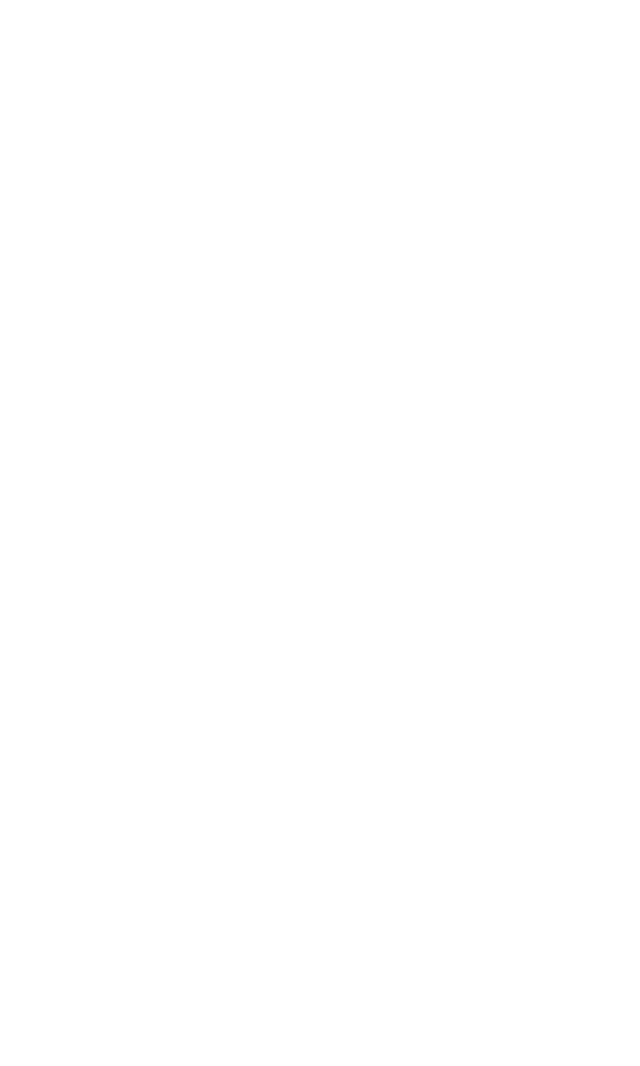
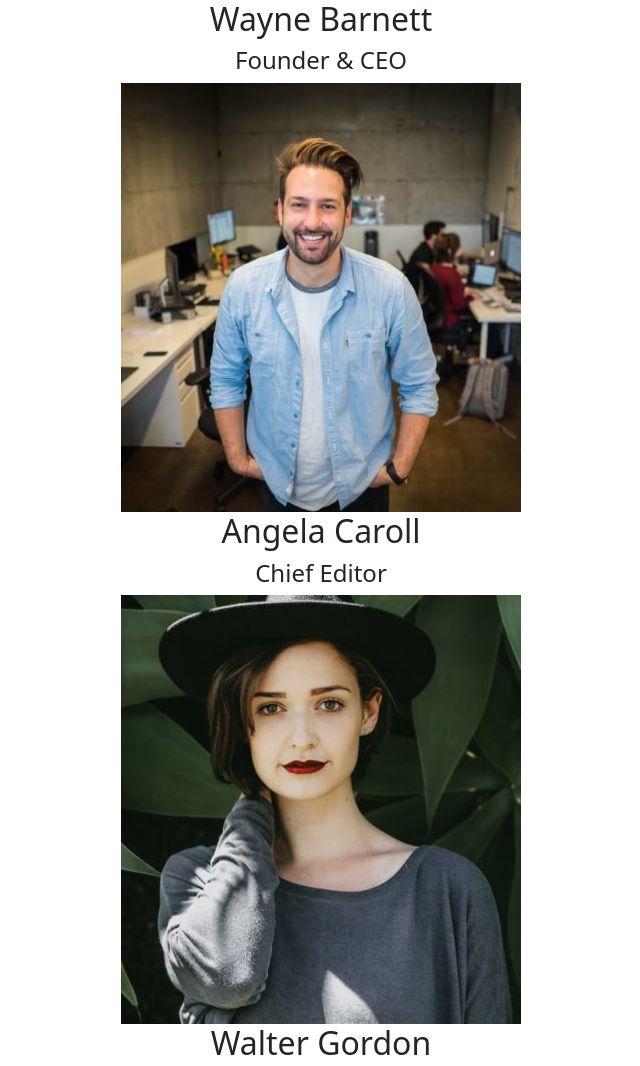
Before and after one commit to MironAlberto/js-our-team, a plain HTML site: page index.html in a window 1280 px wide. Shown: the top 1066 px of the page, without its empty margins (319-959 px from the left). Before the commit the page ends 800 px from the top, so only its background shows below. Drawn offline with nearby package versions, Linux system fonts and the light colour scheme.

Commit message:
completato esercizio

```diff
--- a/css/style.css
+++ b/css/style.css
@@ -1,7 +1,4 @@
-/*RESET*/
-* {
-    margin: 0;
-    padding: 0;
-    box-sizing: border-box;
-    font-family: Arial, Helvetica, sans-serif;
+.container{
+    width: 1000px;
+    margin: 0 auto;
 }
--- a/index.html
+++ b/index.html
@@ -3,7 +3,7 @@
     <head>
         <meta charset="UTF-8">
         <meta name="viewport" content="width=device-width, initial-scale=1.0">
-        <title>Template</title>
+        <title>Our Team</title>
 
         <!-- Bootstrap -->
         <link href="https://cdn.jsdelivr.net/npm/bootstrap@5.3.2/dist/css/bootstrap.min.css" rel="stylesheet" integrity="sha384-T3c6CoIi6uLrA9TneNEoa7RxnatzjcDSCmG1MXxSR1GAsXEV/Dwwykc2MPK8M2HN" crossorigin="anonymous">
@@ -24,9 +24,11 @@
 
     <body>
 
+        <div class="container d-flex justify-content-center">
+            <div class="team-layout text-center">
 
-
-
+            </div>
+        </div>
 
         <!-- Bootstrap JS -->
         <!-- <script src="https://cdn.jsdelivr.net/npm/bootstrap@5.2.3/dist/js/bootstrap.bundle.min.js" integrity="sha384-kenU1KFdBIe4zVF0s0G1M5b4hcpxyD9F7jL+jjXkk+Q2h455rYXK/7HAuoJl+0I4" crossorigin="anonymous"></script> -->
--- a/js/scripts.js
+++ b/js/scripts.js
@@ -0,0 +1,57 @@
+// MILESTONE 0
+
+const ourTeam = [{
+    name: 'Wayne Barnett',
+    role: 'Founder & CEO',
+    image: 'wayne-barnett-founder-ceo.jpg',
+},
+{
+    name: 'Angela Caroll',
+    role: 'Chief Editor',
+    image: 'angela-caroll-chief-editor.jpg',
+},
+{
+    name: 'Walter Gordon',
+    role: 'Office Manager',
+    image: 'walter-gordon-office-manager.jpg',
+},
+{
+    name: 'Angela Lopez',
+    role: 'Social Media Manager',
+    image: 'angela-lopez-social-media-manager.jpg',
+},
+{
+    name: 'Scott Estrada',
+    role: 'Developer',
+    image: 'scott-estrada-developer.jpg',
+},
+{
+    name: 'Barbara Ramos',
+    role: 'Graphic Designer',
+    image: 'barbara-ramos-graphic-designer.jpg',
+}
+];
+
+// MILESTONE 1
+
+for (let i = 0; i < ourTeam.length; i++){
+    console.log(ourTeam[i].name, ourTeam[i].role, ourTeam[i].image)
+}
+
+// MILESTONE 2
+
+const ourTeamList = document.querySelector('.team-layout');
+
+for (let i = 0; i < ourTeam.length; i++){
+    ourTeamList.innerHTML += `
+        <h2>
+            ${ourTeam[i].name}
+        </h2>
+        <h4>
+            ${ourTeam[i].role}
+        </h4>
+        <div>
+            <img src="img/${ourTeam[i].image}" alt="">
+        </div>
+    `;
+}
```
